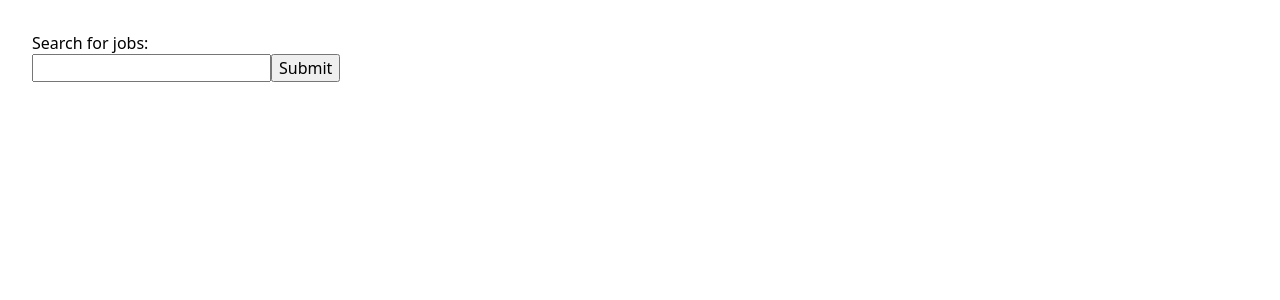
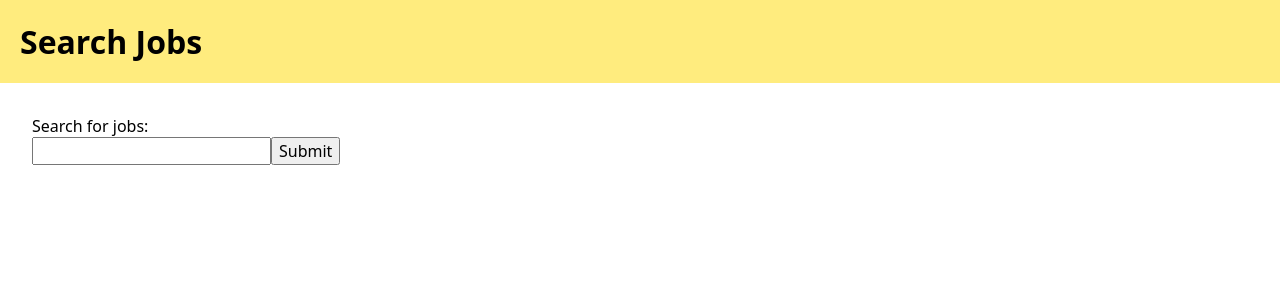
Before and after one commit to plaincode153/job-aggregator, a React (Vite) app: page / in a window 1280 px wide. Shown: the top 300 px of the page. Built offline with nearby package versions, Linux system fonts and the light colour scheme.

Commit message:
Add and style search navigation bar

```diff
--- a/src/components/Navbar.jsx
+++ b/src/components/Navbar.jsx
@@ -1,12 +1,14 @@
 import { useState, useEffect } from "react";
 import { Link } from "react-router";
+import styles from "./Navbar.module.css"
 
 export function Navbar() {
 
-    <nav>
-        <Link to="/">Search Jobs</Link>
-        <Link to="/saved-jobs">Saved Jobs</Link>
-    </nav>
+    return (
+        <nav className={styles.navbar}>
+            <Link to="/">Search Jobs</Link>
+        </nav>
+    )
 
 
 
--- a/src/components/Navbar.module.css
+++ b/src/components/Navbar.module.css
@@ -0,0 +1,13 @@
+.navbar {
+    padding-top: 20px;
+    background-color: rgb(255, 236, 126);
+    padding-block: 20px;
+    padding-left: 20px;
+}
+
+.navbar a {
+    text-decoration: none;
+    color: inherit;
+    font-size: 2rem;
+    font-weight: 600;
+}
```
